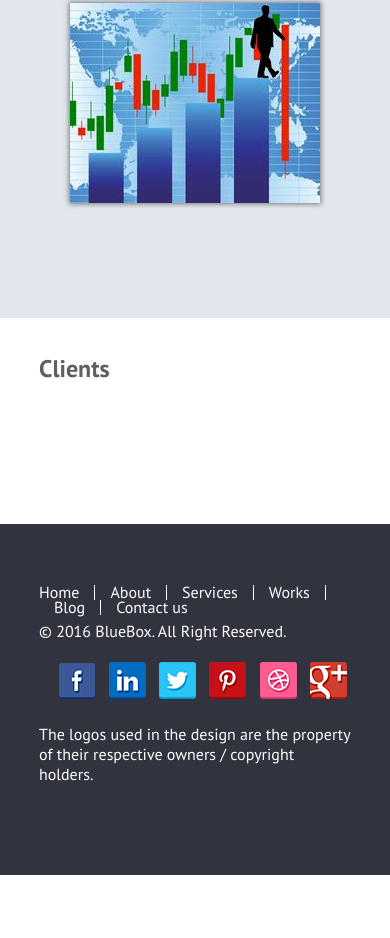
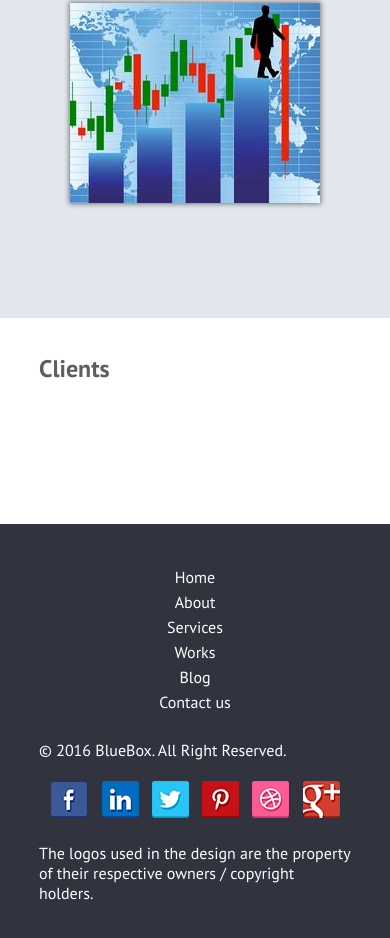
Before and after one commit to Aekal/Bluebox, a plain HTML site: page index.html in a window 390 px wide. Shown: the part 3459-4397 px from the top of the page. Before the commit the page ends 4334 px from the top, so only its background shows below. Drawn offline with Linux system fonts and the light colour scheme.

Commit message:
Adding foot nav mobile

```diff
--- a/style.css
+++ b/style.css
@@ -565,4 +565,29 @@ body {
   .section-works .image-container {
     margin-bottom: 15px;
   }
-}
+
+  .bg-foot {
+    padding-top: 25px;
+  }
+
+    .foot .foot-side {
+      float: none;
+    }
+
+    .foot .footer-nav {
+      margin-bottom: 25px;
+      height: auto;
+    }
+
+    .foot .footer-nav li {
+      float: none;
+      border-right: none;
+      display: block;
+      padding: 5px 0;
+      text-align: center;
+    }
+
+    .foot .footer-socials {
+      float: none;
+      text-align: center;
+    }
```
